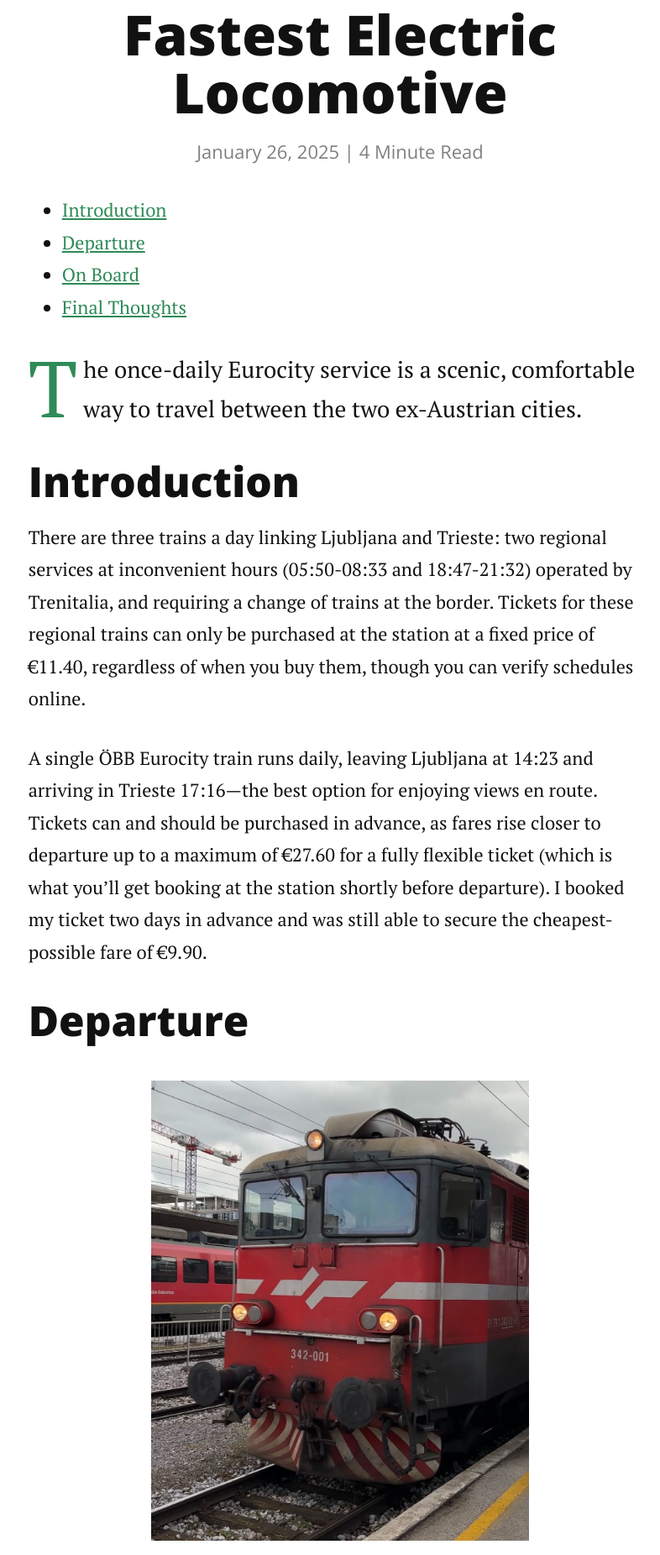
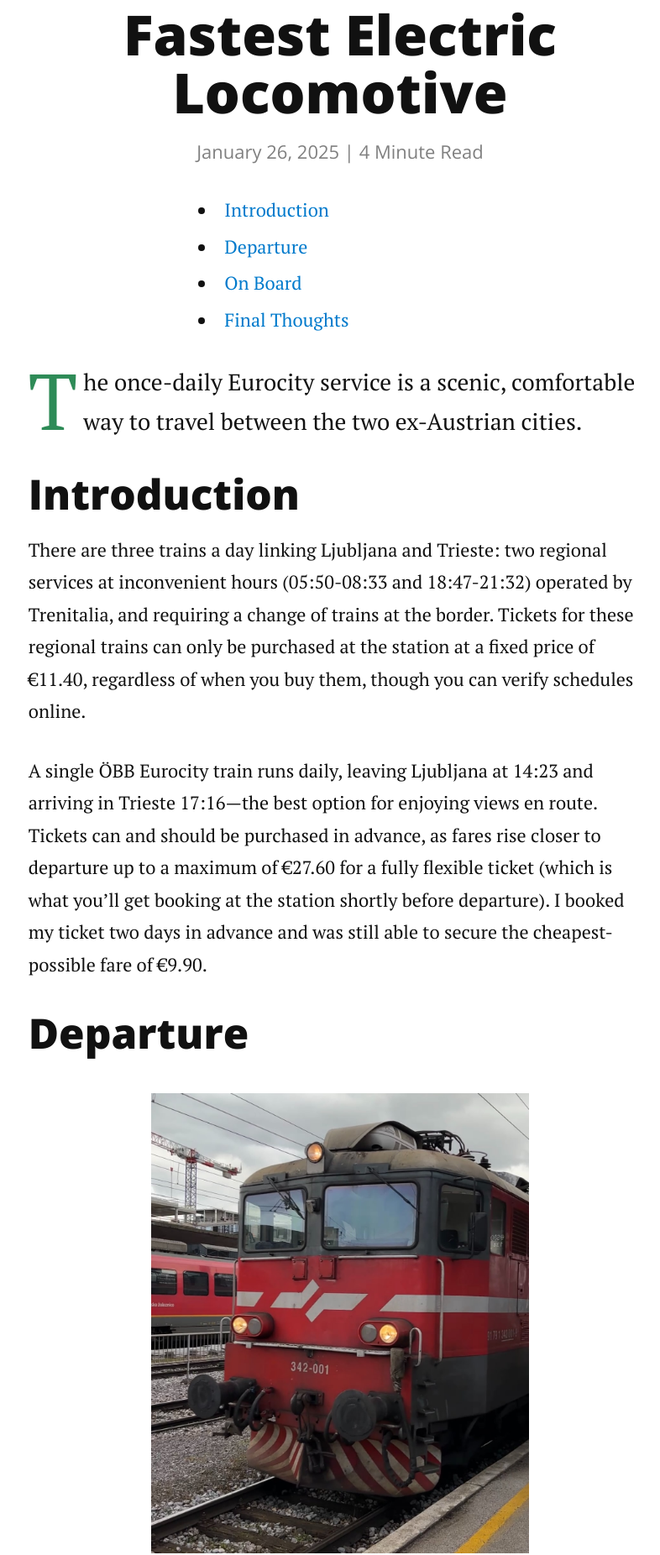
Before and after one commit to RatherBeExploring/ratherbeexploring.github.io, a Jekyll site: the page built from _posts/2025-01-26-ljubljana-to-trieste-with-the-worlds-fastest-electric-locomotive.markdown, in a window 1280 px wide. Shown: the part 838-2690 px from the top of the page at 84% size, without its empty margins (235-1021 px from the left). Built offline with Jekyll 4.4.1, drawn with Linux system fonts in a browser that asks for light colours; nearby versions of some CDN libraries.

Commit message:
Update style.scss
Adding ToC

```diff
--- a/assets/css/style.scss
+++ b/assets/css/style.scss
@@ -31,7 +31,7 @@
 @media only screen and (min-width: 1200px) {
 	@import "breakpoints/1200up";
 }
-
+// This is how single images are coded
 .centered-block {
   text-align: center;
   margin: 40px 0;
@@ -55,7 +55,7 @@
   text-align: center;
   font-style: italic;
 }
-
+// New code for image galleries
 .image-gallery {
   text-align: center;
   margin: 40px 0;
@@ -138,7 +138,7 @@
   border-top: 1px solid #ddd;
   margin-top: 40px;
 }
-
+// This fixed the pagination buttons blending with the footer
 .pagination {
   display: flex;
   justify-content: space-between;
@@ -160,5 +160,31 @@
   display: table;
   clear: both;
 }
+// Table of contents
+.post-toc {
+  margin: 20px auto;
+  max-width: 450px;
+  text-align: left;
+}
+
+.post-toc ul {
+  list-style: disc inside;
+  padding-left: 0;
+}
+
+.post-toc li {
+  margin: 5px 0;
+}
+
+.post-toc a {
+  text-decoration: none;
+  color: #007acc;
+  transition: color 0.3s;
+}
+
+.post-toc a:hover {
+  text-decoration: underline;
+}
+
 
 // If IE support is needed you can add them here or create another stylesheet for specific IE fixes
```
